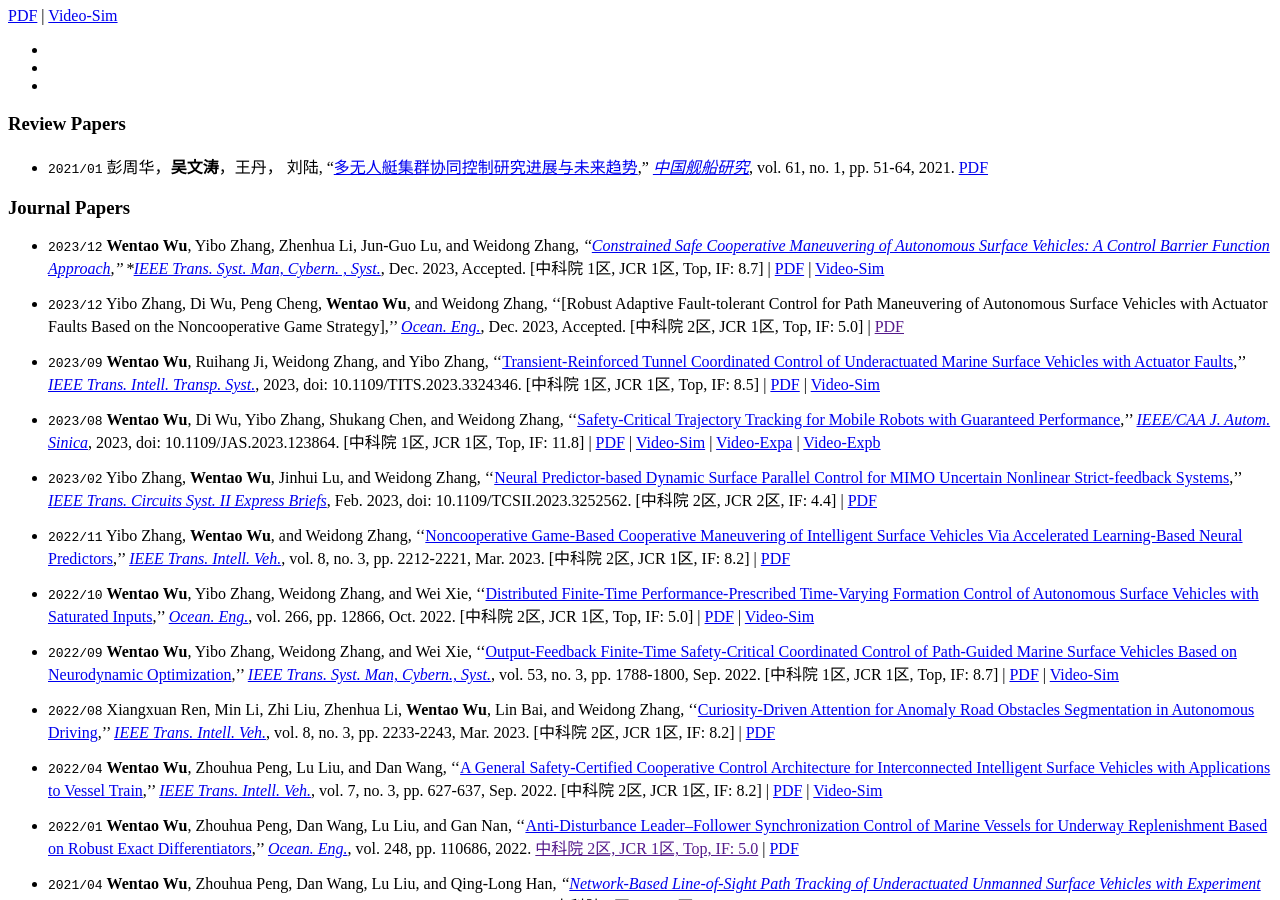
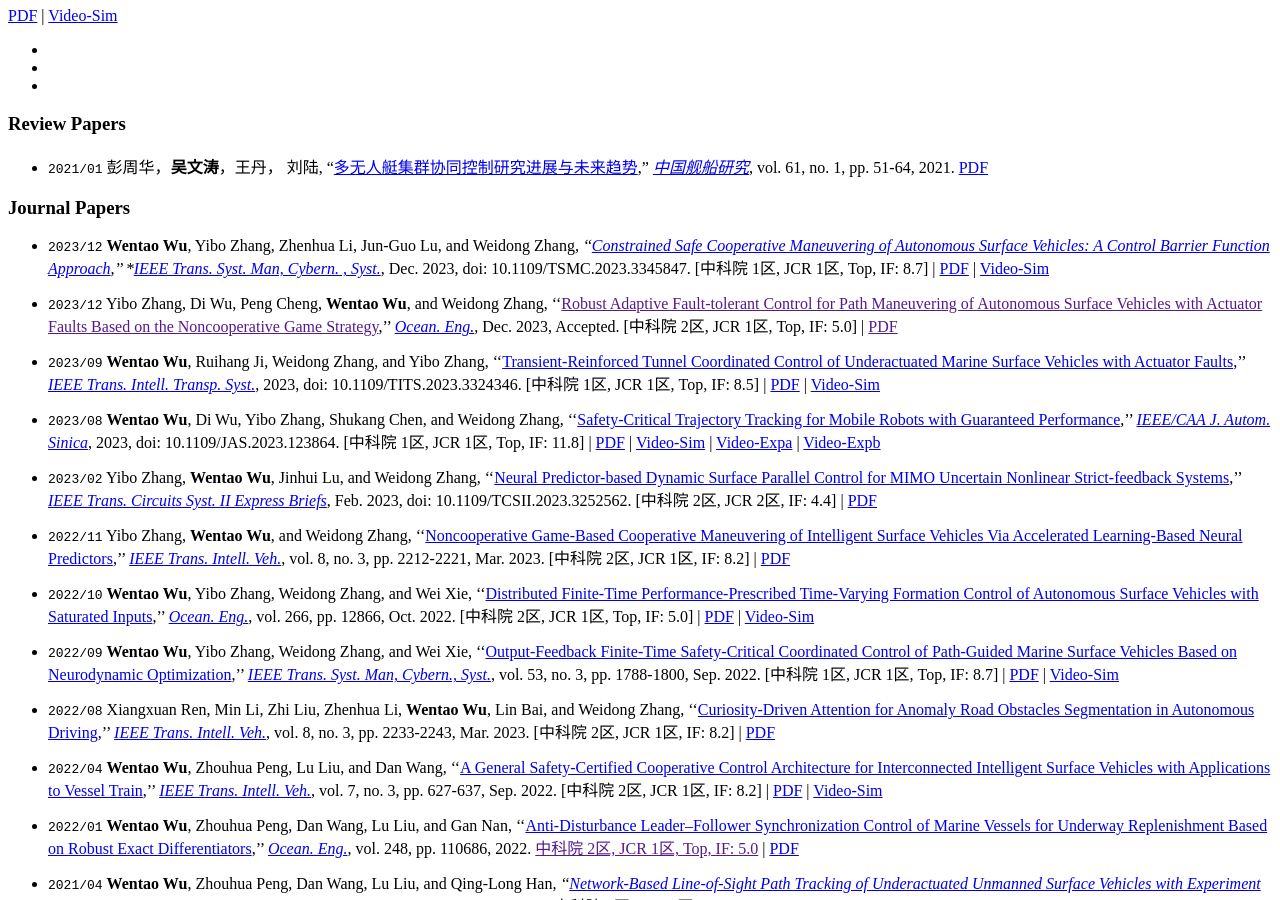
Before and after one commit to wwtsjtu/wwt.github.io, a Jekyll site: the page built from _pages/includes/pub.md, in a window 1280 px wide and 900 px high, scrolled down 1725 px. Built offline with Jekyll 4.4.1, drawn with Linux system fonts in a browser that asks for light colours; our own code applies the rules of GitHub Pages for plain Markdown files.

Commit message:
Update pub.md

```diff
--- a/_pages/includes/pub.md
+++ b/_pages/includes/pub.md
@@ -95,9 +95,9 @@
 - ``2021/01`` 彭周华，**吴文涛**，王丹， 刘陆, "[多无人艇集群协同控制研究进展与未来趋势](http://zgjcyj.xml-journal.net/cn/article/doi/10.19693/j.issn.1673-3185.01923)," *[中国舰船研究](http://zgjcyj.xml-journal.net/index.htm)*, vol. 61, no. 1, pp. 51-64, 2021. [PDF](/assets/papers/ZWHX/J-核心-2020-Pengzhouhua-中国舰船研究.pdf)
 
 ### Journal Papers
-- ``2023/12`` **Wentao Wu**, Yibo Zhang, Zhenhua Li, Jun-Guo Lu, and Weidong Zhang*, ''[Constrained Safe Cooperative Maneuvering of Autonomous Surface Vehicles: A Control Barrier Function Approach](https://mc.manuscriptcentral.com/systems),'' *[IEEE Trans. Syst. Man, Cybern. , Syst.](https://ieeexplore.ieee.org/xpl/RecentIssue.jsp?punumber=6221021)*, Dec. 2023, Accepted. [中科院 1区, JCR 1区, Top, IF: 8.7] \| [PDF](/assets/papers/SCI/WuWentao-2023-IEEE-TSMCA.pdf) \| [Video-Sim](/assets/Video/Video-Sim/WuWentao-2023-IEEE-TSMCA.mp4)
+- ``2023/12`` **Wentao Wu**, Yibo Zhang, Zhenhua Li, Jun-Guo Lu, and Weidong Zhang*, ''[Constrained Safe Cooperative Maneuvering of Autonomous Surface Vehicles: A Control Barrier Function Approach](https://mc.manuscriptcentral.com/systems),'' *[IEEE Trans. Syst. Man, Cybern. , Syst.](https://ieeexplore.ieee.org/xpl/RecentIssue.jsp?punumber=6221021)*, Dec. 2023, doi: 10.1109/TSMC.2023.3345847. [中科院 1区, JCR 1区, Top, IF: 8.7] \| [PDF](/assets/papers/SCI/WuWentao-2023-IEEE-TSMCA.pdf) \| [Video-Sim](/assets/Video/Video-Sim/WuWentao-2023-IEEE-TSMCA.mp4)
 
-- ``2023/12`` Yibo Zhang, Di Wu, Peng Cheng, **Wentao Wu**, and Weidong Zhang, ''[Robust Adaptive Fault-tolerant Control for Path Maneuvering of Autonomous Surface Vehicles with Actuator Faults Based on the Noncooperative Game Strategy],'' *[Ocean. Eng.](https://www.sciencedirect.com/journal/ocean-engineering)*, Dec. 2023, Accepted. [中科院 2区, JCR 1区, Top, IF: 5.0] \| [PDF]()
+- ``2023/12`` Yibo Zhang, Di Wu, Peng Cheng, **Wentao Wu**, and Weidong Zhang, ''[Robust Adaptive Fault-tolerant Control for Path Maneuvering of Autonomous Surface Vehicles with Actuator Faults Based on the Noncooperative Game Strategy](),'' *[Ocean. Eng.](https://www.sciencedirect.com/journal/ocean-engineering)*, Dec. 2023, Accepted. [中科院 2区, JCR 1区, Top, IF: 5.0] \| [PDF]()
 
 - ``2023/09`` **Wentao Wu**, Ruihang Ji, Weidong Zhang, and Yibo Zhang, ''[Transient-Reinforced Tunnel Coordinated Control of Underactuated Marine Surface Vehicles with Actuator Faults](https://ieeexplore.ieee.org/document/10292769),'' *[IEEE Trans. Intell. Transp. Syst.](https://ieeexplore.ieee.org/xpl/RecentIssue.jsp?punumber=6979)*, 2023, doi: 10.1109/TITS.2023.3324346. [中科院 1区, JCR 1区, Top, IF: 8.5] \| [PDF](/assets/papers/SCI/WuWentao-2023-IEEE-TITS.pdf) \| [Video-Sim](/assets/Video/Video-Sim/WuWentao-2023-IEEE-TITS.mp4)
 
```
